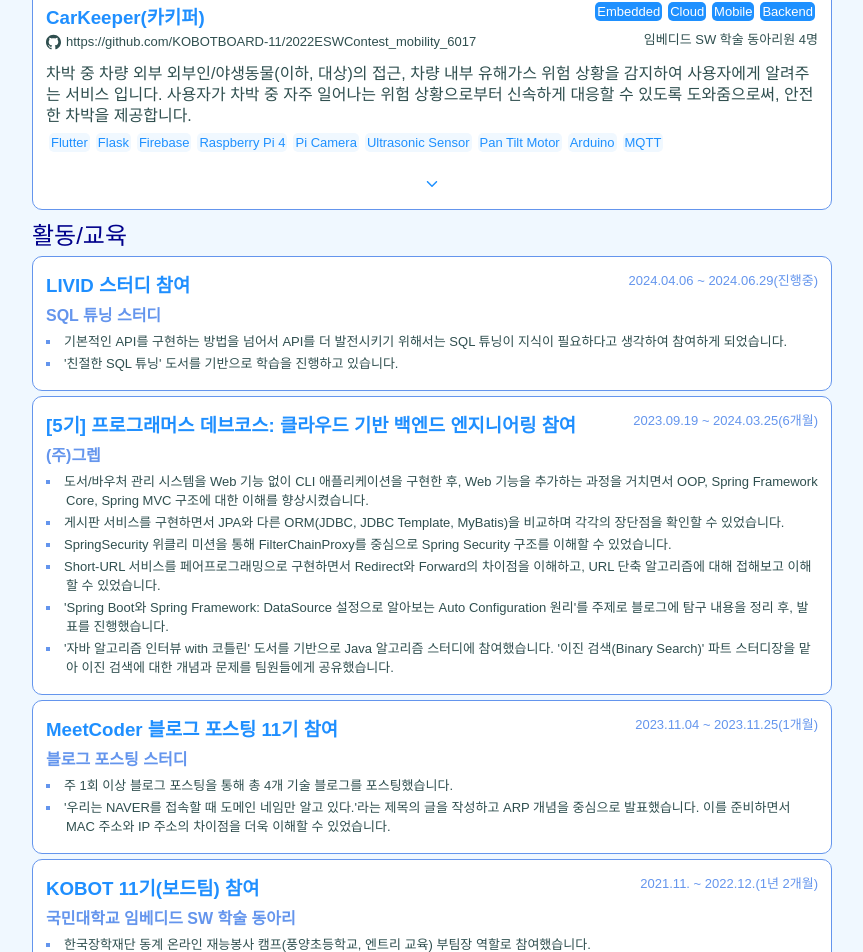
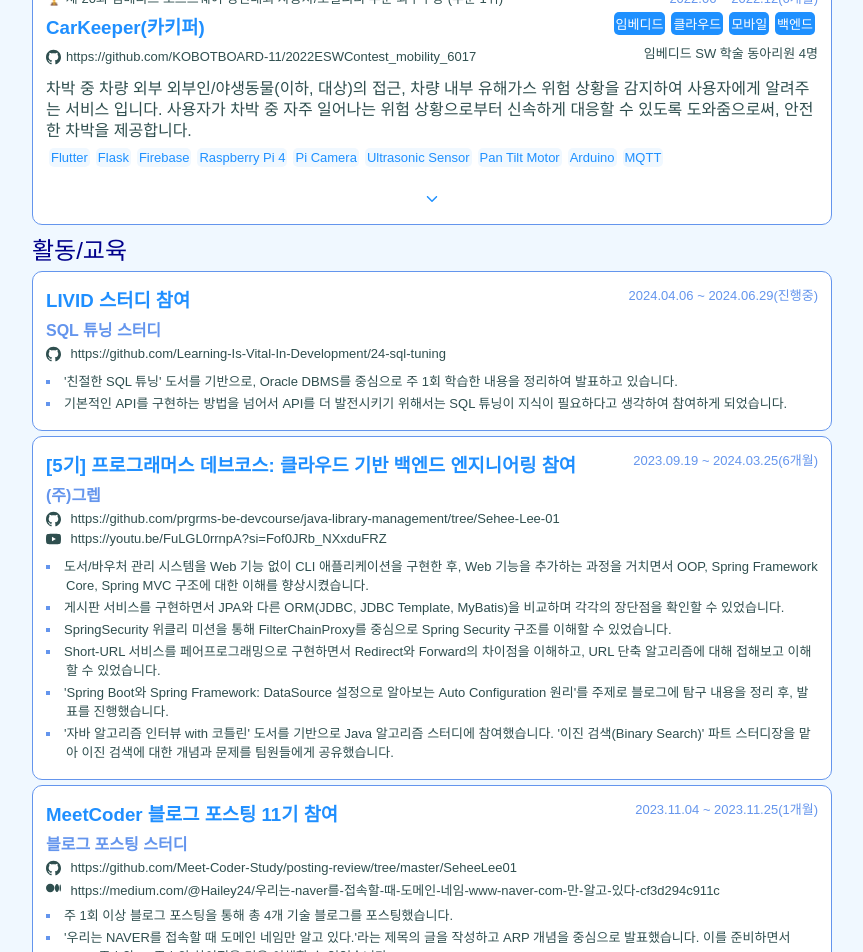
Before and after one commit to Sehee-Lee-01/Sehee-Lee-01.github.io, a React (Create React App) app: page / in a window 1280 px wide. Shown: the part 960-1912 px from the top of the page, without its empty margins (208-1071 px from the left). Built offline with nearby package versions, Linux system fonts and the light colour scheme; a web font is replaced by a local one.

Commit message:
업데이트

```diff
--- a/src/assets/json/activity.json
+++ b/src/assets/json/activity.json
@@ -6,8 +6,14 @@
       "agency": "SQL 튜닝 스터디",
       "date": "2024.04.06 ~ 2024.06.29(진행중)",
       "work": [
-        "기본적인 API를 구현하는 방법을 넘어서 API를 더 발전시키기 위해서는 SQL 튜닝이 지식이 필요하다고 생각하여 참여하게 되었습니다.",
-        "'친절한 SQL 튜닝' 도서를 기반으로 학습을 진행하고 있습니다."
+        "'친절한 SQL 튜닝' 도서를 기반으로, Oracle DBMS를 중심으로 주 1회 학습한 내용을 정리하여 발표하고 있습니다.",
+        "기본적인 API를 구현하는 방법을 넘어서 API를 더 발전시키기 위해서는 SQL 튜닝이 지식이 필요하다고 생각하여 참여하게 되었습니다."
+      ],
+      "urls": [
+        {
+          "url": "https://github.com/Learning-Is-Vital-In-Development/24-sql-tuning",
+          "icon": "SiGithub"
+        }
       ]
     },
     {
@@ -22,6 +28,16 @@
         "Short-URL 서비스를 페어프로그래밍으로 구현하면서 Redirect와 Forward의 차이점을 이해하고, URL 단축 알고리즘에 대해 접해보고 이해할 수 있었습니다.",
         "'Spring Boot와 Spring Framework: DataSource 설정으로 알아보는 Auto Configuration 원리'를 주제로 블로그에 탐구 내용을 정리 후, 발표를 진행했습니다.",
         "'자바 알고리즘 인터뷰 with 코틀린' 도서를 기반으로 Java 알고리즘 스터디에 참여했습니다. '이진 검색(Binary Search)' 파트 스터디장을 맡아 이진 검색에 대한 개념과 문제를 팀원들에게 공유했습니다."
+      ],
+      "urls": [
+        {
+          "url": "https://github.com/prgrms-be-devcourse/java-library-management/tree/Sehee-Lee-01",
+          "icon": "SiGithub"
+        },
+        {
+          "url": "https://youtu.be/FuLGL0rrnpA?si=Fof0JRb_NXxduFRZ",
+          "icon": "SiYoutube"
+        }
       ]
     },
     {
@@ -32,6 +48,16 @@
       "work": [
         "주 1회 이상 블로그 포스팅을 통해 총 4개 기술 블로그를 포스팅했습니다.",
         "'우리는 NAVER를 접속할 때 도메인 네임만 알고 있다.'라는 제목의 글을 작성하고 ARP 개념을 중심으로 발표했습니다. 이를 준비하면서 MAC 주소와 IP 주소의 차이점을 더욱 이해할 수 있었습니다."
+      ],
+      "urls": [
+        {
+          "url": "https://github.com/Meet-Coder-Study/posting-review/tree/master/SeheeLee01",
+          "icon": "SiGithub"
+        },
+        {
+          "url": "https://medium.com/@Hailey24/우리는-naver를-접속할-때-도메인-네임-www-naver-com-만-알고-있다-cf3d294c911c",
+          "icon": "SiMedium"
+        }
       ]
     },
     {
@@ -42,6 +68,16 @@
       "work": [
         "한국장학재단 동계 온라인 재능봉사 캠프(풍양초등학교, 엔트리 교육) 부팀장 역할로 참여했습니다.",
         " IoT 서비스를 중심으로 프로젝트 및 스터디를 진행하며 제 16회 공개 SW 개발자 대회(사회 부문), 제 20회 임베디드 SW 경진대회(자동차/모빌리티 부문)에 참여했습니다."
+      ],
+      "urls": [
+        {
+          "url": "https://youtu.be/hasLYYplS_g?si=_ArrIovxzcrUB2iF",
+          "icon": "SiYoutube"
+        },
+        {
+          "url": "https://youtu.be/96_i5zxQGfc?si=giSsD4pj9-7I9kDw",
+          "icon": "SiYoutube"
+        }
       ]
     }
   ]
--- a/src/assets/json/project.json
+++ b/src/assets/json/project.json
@@ -7,30 +7,17 @@
       "date": "2024.01 ~ (진행중)",
       "scale": "백엔드 3명 / 프론트엔드 5명",
       "process": [
-        [
-          "Git/Github 기반 협업 환경 구축",
-          "구성원이 여러명이고 구현해야할 기능이 많았기 때문에, 각 기능들이 서로 영향을 받지 않도록 설계하고 Git Flow 전략을 반영하여 각각의 기능을 개발했습니다."
-        ],
-        [
-          "Notion, Github Projects 개발 과정 공유 및 결과물 기록",
-          "API 명세서, 와이터 프레임, 회의 기록 등을 Notion에 정리하고, Github Projects에는 프로젝트 진행 과정을 기록했습니다."
-        ]
+        "Git/Github 기반 협업 환경 구축 및 Git Flow 전략 도입",
+        "Notion 이용하여 API 명세서, 와이터 프레임, 회의 기록, Github Projects 개발 과정 공유 및 결과물 기록"
       ],
       "role": [
-        [
-          "프로젝트 게시글 생성/수정/삭제 API 구현",
-          "비즈니스 로직에 맞는 프로젝트 게시글/댓글 정보를 생성하고 수정하는 API와 이를 구현하기 위한 기술 스택, 멤버 검색, 이미지 업로드 등 부가적인 API를 구현했습니다."
-        ],
-        [
-          "이미지 업로드 API 구현",
-          "AWS S3 서비스를 사용할 수 있는 환경을 구성하고, 저장할 이미지들을 저장하는 API를 구현했습니다. 테스트 환경에서는 외부 의존성이 생기지 않도록 Mocking을 통해 테스트 환경을 구성했습니다."
-        ],
-        [
-          "서버에서 발생하는 즉각적인 예외 인지를 위한 Sentry, Slack 알림 기능 구현",
-          "개발용/운영용 환경 서버에 발생하는 예외를 즉각적으로 인지하기 위해 Sentry와 Slack을 서버에 연동하는 기능을 구현했습니다."
-        ]
+        "프로젝트 게시글/댓글 CUD API 구현 및 Generic 문법과 Functional Interface를 이용한 유효성 검사 메서드 재사용 및 가독성 확보",
+        "LIKE 기반 기술 스택 데이터 확보 구상 후 기술 스택 검색 API 구현",
+        "LIKE 기반 회원 멤버 닉네임 검색 API 구현",
+        "AWS SDK와 S3를 이용한 이미지 업로드 API 구현 및 Mocking으로 테스트 환경에서 외부 의존성 제거",
+        "개발/운영 서버에서 발생하는 즉각적인 예외 인지를 위해 Sentry 연동 및 Webhook을 이용한 Slack 알림 기능 구현"
       ],
-      "category": ["Backend"],
+      "category": ["백엔드"],
       "keyword": [
         "Java 17",
         "Spring Boot 3.2.2",
@@ -77,30 +64,15 @@
       "date": "2023.12 ~ 2024.01(1개월)",
       "scale": "백엔드 3명",
       "process": [
-        [
-          "Git/Github 기반 협업 환경 구축",
-          "Notion, Github Projects를 이용하여 개발 과정을 공유하고 결과물을 기록해왔습니다."
-        ],
-        [
-          "CheckStyle 도입을 통한 코드 스타일 관리",
-          "코드 스타일 통일을 위해 CheckStyle을 도입하고, CI 과정에서 코드 스타일을 체크하여 통일성을 유지했습니다."
-        ],
-        [
-          "JMeter를 이용하여 API 부하 테스트 진행",
-          "API의 부하 테스트를 진행하여, 서버의 성능을 확인하고, 성능을 개선할 수 있는 환경을 조성했습니다."
-        ]
+        "CheckStyle 도입하여 CI 과정에서 지속적인 코드 스타일 통일성 검증",
+        "JMeter를 도입하여 API 부하 테스트 진행 후 서버 성능 확인 및 문제점 파악"
       ],
       "role": [
-        [
-          "기상청 API 기반 날씨 정보 조회 API 구현",
-          "OpenFeign을 통해 기상청 초단기예보 API에서 현재 위치의 날씨 정보를 불러오고, @JsonSerializer를 이용해 필요한 데이터만 추출했습니다. 또한 테스트 환경에서는 외부 의존성이 생기지 않도록 기상청 API의 가상의 응답을 작성하고 Mocking을 통해 테스트 환경을 구성했습니다."
-        ],
-        [
-          "날씨 기반 코디 공유 게시글 CRUD API구현",
-          "코디 게시글을 생성, 조회, 수정, 삭제하는 API를 구현했습니다. 코디 게시글을 저장할 때에는 기상청 단기예보 API를 이용해 그날의 일교차 데이터를 함께 저장했습니다. 게시글의 일교차 데이터와 오늘의 날씨 정보를 연관지어 현재 기온에 적합한 코디 게시글을 조회할 수 있도록 구현했습니다."
-        ]
+        "OpenFeign 사용하여 기상청 API 요청 후 @JsonSerializer로 응답 데이터 가공 및 Mocking으로 테스트 환경에서 외부 의존성 제거",
+        "기상청 단기예보 API를 이용한 현재 일교차를 포함한 코디 게시글 저장 API구현",
+        "기상청 초단기예보 API를 이용한 현재 기온 기반 코디 게시글 조회 API구현"
       ],
-      "category": ["Backend"],
+      "category": ["백엔드"],
       "keyword": [
         "Java 17",
         "Spring Boot 3.2.2",
@@ -139,7 +111,7 @@
       "summary": "차박 중 차량 외부 외부인/야생동물(이하, 대상)의 접근, 차량 내부 유해가스 위험 상황을 감지하여 사용자에게 알려주는 서비스 입니다. 사용자가 차박 중 자주 일어나는 위험 상황으로부터 신속하게 대응할 수 있도록 도와줌으로써, 안전한 차박을 제공합니다.",
       "date": "2022.06 ~ 2022.12(6개월)",
       "scale": "임베디드 SW 학술 동아리원 4명",
-      "category": ["Embedded", "Cloud", "Mobile", "Backend"],
+      "category": ["임베디드", "클라우드", "모바일", "백엔드"],
       "keyword": [
         "Flutter",
         "Flask",
@@ -152,36 +124,15 @@
         "MQTT"
       ],
       "process": [
-        [
-          "Backlog 작성 후 스프린트 도입",
-          "구현할 기능을 정리하기 위해 Backlog를 작성했습니다. 이를 통해 프로젝트 진행 과정에서 생긴 문제점, 개선점을 더 빠르게 공유하고, 다함께 고민하여 신속하게 해결할 수 있는 환경을 조성할 수 있었습니다. 또한 일주일 단위의 스프린트를 도입하고 Slack으로 매일 진행상황을 기록했습니다."
-        ],
-        [
-          "Use Case 구상 및 프로토타입 설계",
-          "서비스 사용 흐름을 정리하고자 Use Case를 구상하고 Figma를 이용하여 프로토타입을 제작했습니다. 이를 통해 더욱 구체적으로 사용자 입장에서 서비스를 바라볼 수 있었고 Use Case를 더욱 구체화하는 데 많은 도움이 되었습니다. 또한 Backlog에 정리한 작업들이 정말 필요한 작업인지 다시 한 번 검증하며 더욱 효율적으로 프로젝트를 진행할 수 있었습니다."
-        ]
+        "Backlog 작성 및 일주일 단위의 스프린트를 도입하여 Slack으로 진행상황 기록",
+        "Figma를 이용하여 프로토타입 설계 및 Use Case 구체화"
       ],
       "role": [
-        [
-          "영상 스트리밍 API, 웹소켓 서버 구현",
-          "라즈베리파이에 연결된 카메라로 촬영되는 실시간 영상을 HTTP 프로토콜로 전송하는 Flask API를 개발했습니다. 영상을 외부망에서도 확인할 수 있도록 포트포워딩도 진행했습니다. 또한 Websocket을 이용하여 실시간 영상을 모바일 앱으로 안정적으로 볼 수 있도록 구현했습니다."
-        ],
-        [
-          "실시간 영상 확인 모바일 애플리케이션 페이지 구현",
-          "Websocket으로 전송받은 실시간 영상을 Flutter 애플리케이션에서 확인할 수 있도록 페이지를 구현했습니다. 스트리밍 페이지 자체에서는 상태관리 라이브러리를 사용하지 않고, 기본 State 기능을 통해 웹소켓 연결 여부만을 관리 했습니다. 웹소켓 연결은 web_socket_channel 라이브러리를 이용하여 구현했습니다. 또한 StreamBuilder를 이용해 연속적으로 받은 영상들을 디코딩하고 화면에 띄우는 작업을 진행했습니다."
-        ],
-        [
-          "실시간 초음파 센서 데이터와 실시간 영상 속 객체의 좌표 전송 기능",
-          "MQTT 프로토콜을 이용하여 라즈베리파이에 연결된 초음파 센서로부터 수집한 대상과 차량의 실시간 거리를 '대상 위치 및 접근 감지' 서버로 전송합니다. 또한 해당 서버에서 계산한 실시간 영상 속 대상의 좌표를 다시 라즈베리파이로 전송합니다."
-        ],
-        [
-          "대상 좌표 데이터 기반 원격 카메라 각도 실시간 제어 기능",
-          "카메라가 연결된 라즈베리파이에서는 MQTT 프로토콜로 대상의 실시간 좌표를 수신하고, 이를 기반으로 두 개의 서보모터(각각 상/하, 좌/우 조절)를 제어하여 카메라의 각도가 대상을 트래킹하도록 구현했습니다. 이를 통해 카메라와 함께 움직이는 초음파 센서도 더욱 정확하게 대상과 차량 사이의 거리를 측정할 수 있었습니다."
-        ],
-        [
-          "Firebase Firestore 이벤트 감지 설정 및 모바일 메시지 자동 전송 기능",
-          "Firebase의 Cloud Function 기능으로 Firestore에서 '대상 접근 판단 변수'가 True로 변하거나, '유해가스 농도'가 주의/위험 수준으로 변하는 경우를 감지합니다. 이벤트가 감지되면 Cloud Function이 작동하여 Cloud Messaging을 이용하여 메시지를 자동으로 생성하고 모바일 애플리케이션으로 전송합니다."
-        ]
+        "라즈베리파이 카메라로 촬영되는 실시간 영상 스트리밍 API, Websocket 서버 구현 및 포트포워딩 설정",
+        "web_socket_channel 라이브러리 및 StreamBuilder를 사용하여 실시간 영상 디코딩 후 영상 확인 페이지 구현",
+        "MQTT 프로토콜을 이용하여 실시간 초음파 센서 거리 데이터 수집 및 실시간 영상 속 타깃 위치 좌표 전송 기능 구현",
+        "Pan Tilt Motor 제어를 통한 타깃 위치 좌표 기반 카메라 각도 실시간 원격 제어 기능",
+        "Firebase의 Cloud Function을 이용하여 Firestore 이벤트 트리거 설정 및 Cloud Messaging을 이용한 모바일 메시지 자동 전송 기능"
       ],
       "trouble": [
         [
--- a/src/components/activity/Activities.tsx
+++ b/src/components/activity/Activities.tsx
@@ -27,4 +27,8 @@
   date: string;
   agency: string;
   work: string[];
+  urls: {
+    url: string;
+    icon: string;
+  }[];
 }
--- a/src/components/activity/ActivityCard.tsx
+++ b/src/components/activity/ActivityCard.tsx
@@ -1,4 +1,5 @@
 import React from 'react';
+import * as si from 'react-icons/si';
 import { ActivityInfo } from './Activities';
 import './style.css';
 
@@ -7,14 +8,24 @@
 };
 
 function ActivityCard({ activityProps }: activityProps) {
-  const { name, date, agency, work } = activityProps;
+  const { name, date, agency, work, urls } = activityProps;
   const workList = work.map((item) => <li key={item}>{item}</li>);
-
+  const urlList = urls.map((item) => {
+    const icon = si[item.icon as keyof typeof si]({
+      className: 'url-icon',
+    });
+    return (
+      <li key={item.url} className="url-list-element">
+        {icon} <a href={item.url}>{item.url}</a>
+      </li>
+    );
+  });
   return (
     <div className="inline-card activity-card">
       <h3 className="title">{name}</h3>
       <span className="date">{date}</span>
       <b className="mid-title">{agency}</b>
+      <ul className="url-list">{urlList}</ul>
       <ul className="mul-line-list">{workList}</ul>
     </div>
   );
--- a/src/components/project/ProjectCard.tsx
+++ b/src/components/project/ProjectCard.tsx
@@ -14,8 +14,8 @@
   scale: string;
   keyword: string[];
   category: string[];
-  process: string[][];
-  role: string[][];
+  process: string[];
+  role: string[];
   trouble: string[][];
   result?: string;
   url: string;
@@ -46,20 +46,14 @@
   const keywordList = keyword.map((item) => <li key={item}>{item}</li>);
   const categoryList = category.map((item) => <li key={item}> {item}</li>);
   const processList = process.map((item) => (
-    <>
-      <li key={item[0]}>
-        <span className="role-title">{item[0]}</span>
-      </li>
-      <span className="role-detail">{item[1]}</span>
-    </>
+    <li key={item}>
+      <span className="process-title">{item}</span>
+    </li>
   ));
   const roleList = role.map((item) => (
-    <>
-      <li key={item[0]}>
-        <span className="role-title">{item[0]}</span>
-      </li>
-      <span className="role-detail">{item[1]}</span>
-    </>
+    <li key={item}>
+      <span className="role-title">{item}</span>
+    </li>
   ));
   const troubleList = trouble.map((item) => (
     <>
@@ -119,10 +113,10 @@
         <>
           <div className="role list-title">🧩기능 개발</div>
           <ul className="mul-line-list role-list">{roleList}</ul>
+          <div className="role list-title">👣 기타 사항</div>
+          <ul className="mul-line-list role-list">{processList}</ul>
           <div className="trouble list-title">🚨문제 해결 및 개선</div>
           <ul className="mul-line-list trouble-list">{troubleList}</ul>
-          <div className="role list-title">👣 기타 사항</div>
-          <ul className="mul-line-list role-list">{processList}</ul>
         </>
       )}
     </div>
--- a/src/components/project/style.css
+++ b/src/components/project/style.css
@@ -9,30 +9,6 @@
 .project-card:hover {
     visibility: visible;
     cursor: pointer;
-}
-
-.projects ul {
-    list-style: none;
-}
-
-.url-list {
-    list-style: none;
-}
-
-.url-icon {
-    width: 15px;
-    margin-right: 5px;
-}
-
-.projects ul li a {
-    text-decoration: none;
-    display: inline-block;
-    vertical-align: top;
-    font-size: small;
-}
-
-.projects ul li a:hover {
-    color: #aaa;
 }
 
 .description {
@@ -91,10 +67,6 @@
     margin-top: 5px;
 }
 
-.role-title {
-    color: dodgerblue;
-}
-
 .trouble-title {
     color: salmon;
 }
--- a/src/routes/Root/App.css
+++ b/src/routes/Root/App.css
@@ -121,3 +121,28 @@
     font-size: small;
     margin-top: 5px;
 }
+
+.url-list {
+    list-style: none;
+    margin-top: 5px;
+}
+
+.url-list {
+    list-style: none;
+}
+
+.url-list li a {
+    text-decoration: none;
+    display: inline-block;
+    vertical-align: top;
+    font-size: small;
+}
+
+.url-list li a:hover {
+    color: #aaa;
+}
+
+.url-icon {
+    width: 15px;
+    margin-right: 5px;
+}
```
